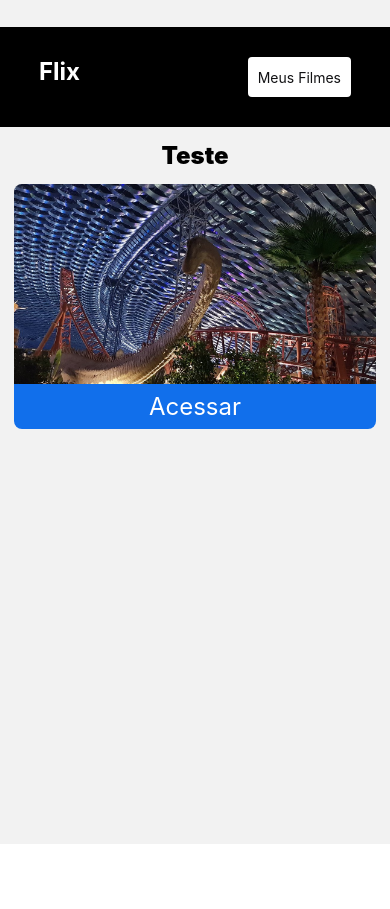
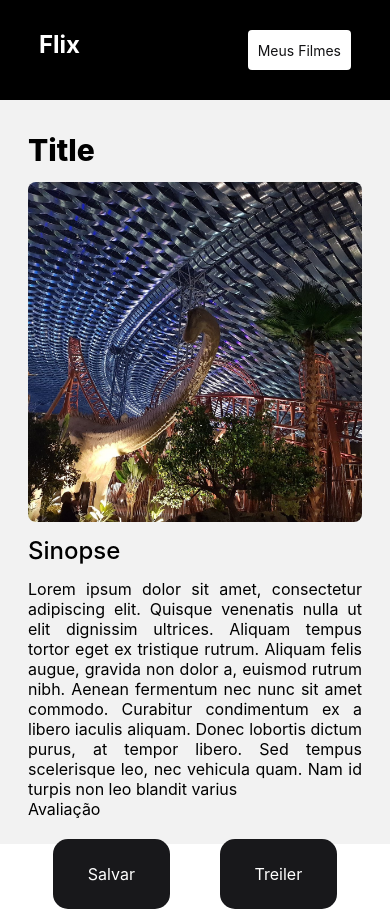
Before and after one commit to ferrariflaviaa/Flix, a React Native app: screen /Movie in a window 390 px wide. Before the commit the page ends 844 px from the top, so only its background shows below. Built offline with nearby package versions, Linux system fonts and the light colour scheme.

Commit message:
feat: create movie

```diff
--- a/src/components/Header/index.tsx
+++ b/src/components/Header/index.tsx
@@ -3,13 +3,14 @@ import { styles } from './styles';
 
 interface IHeaderProps {
   handleClickMyFilms: () => void;
+  handleClickHome: () => void;
 }
 
-export function Header({ handleClickMyFilms }: IHeaderProps) {
+export function Header({ handleClickMyFilms, handleClickHome }: IHeaderProps) {
 
   return (
     <View style={styles.header}>
-      <Text style={styles.logo}>Flix</Text>
+      <Text style={styles.logo} onPress={() => handleClickHome()}>Flix</Text>
       <TouchableOpacity style={styles.button} onPress={() => handleClickMyFilms()}>
         <Text style={styles.buttonText}>Meus Filmes</Text>
       </TouchableOpacity>
--- a/src/components/Header/styles.ts
+++ b/src/components/Header/styles.ts
@@ -9,7 +9,7 @@ export const styles = StyleSheet.create({
     backgroundColor: "black",
     padding: 30,
     paddingHorizontal: "10%",
-    marginTop:27,
+    // marginTop:27,
   },
   logo: {
     textDecoration: "none",
--- a/src/pages/Home/index.tsx
+++ b/src/pages/Home/index.tsx
@@ -9,12 +9,15 @@ export function Home() {
   const { navigate } = useNavigation();
 
   const handleClickMyFilms = () => {
-    navigate("Details")
+    navigate("Movie")
+  }
+  const handleClickHome = () => {
+    navigate("Movie")
   }
 
   return (
     <View>
-      <Header handleClickMyFilms={handleClickMyFilms} />
+      <Header handleClickMyFilms={handleClickMyFilms} handleClickHome={handleClickHome} />
       <View style={styles.listaFilmes}>
         <Text style={styles.listKey} />
         <Text style={styles.listTitle}>Teste</Text>
--- /dev/null
+++ b/src/pages/Movie/index.tsx
@@ -0,0 +1,37 @@
+import { View, Text, Image, TouchableOpacity, ScrollView } from "react-native";
+import { Header } from "../../components/Header";
+import { useNavigation } from "@react-navigation/native";
+import teste from "../../assets/teste.jpg";
+import { styles } from "./styles";
+export function Movie() {
+
+  const { navigate } = useNavigation();
+
+  const handleClickMyFilms = () => {
+    navigate("Details")
+  }
+  const handleClickHome = () => {
+    navigate("Home")
+  }
+
+  return (
+    <View>
+      <Header handleClickMyFilms={handleClickMyFilms} handleClickHome={handleClickHome}/>
+      <ScrollView style={styles.container} showsVerticalScrollIndicator={false}>
+        <Text style={styles.title}>Title</Text>
+        <Image source={teste} style={styles.imge} />
+        <Text style={styles.titleSinopse}>Sinopse</Text>
+        <Text style={styles.sinopse}>Lorem ipsum dolor sit amet, consectetur adipiscing elit. Quisque venenatis nulla ut elit dignissim ultrices. Aliquam tempus tortor eget ex tristique rutrum. Aliquam felis augue, gravida non dolor a, euismod rutrum nibh. Aenean fermentum nec nunc sit amet commodo. Curabitur condimentum ex a libero iaculis aliquam. Donec lobortis dictum purus, at tempor libero. Sed tempus scelerisque leo, nec vehicula quam. Nam id turpis non leo blandit varius </Text>
+        <Text style={styles.avaliacao}>Avaliação</Text>
+        <View style={styles.acao}>
+          <TouchableOpacity>
+            <Text style={styles.button}>Salvar</Text>
+          </TouchableOpacity>
+          <TouchableOpacity>
+            <Text style={styles.button}>Treiler</Text>
+          </TouchableOpacity>
+        </View>
+      </ScrollView>
+    </View>
+  )
+}
--- /dev/null
+++ b/src/pages/Movie/styles.ts
@@ -0,0 +1,57 @@
+import { StyleSheet } from 'react-native';
+import { THEME } from '../../theme';
+
+export const styles = StyleSheet.create({
+  container: {
+    marginHorizontal: 20,
+    marginVertical: 0,
+    marginTop: 18,
+    display: "flex",
+    // justifyContent: "center",
+    // flexDirection: "column",
+    maxWidth: 800,
+    paddingVertical: 0,
+    paddingHorizontal: 8,
+  },
+
+  title: {
+    fontSize: THEME.FONT_SIZE.GG,
+    fontWeight: "800",
+    marginVertical: 14,
+    marginHorizontal: 0,
+  },
+  imge: {
+    borderRadius: 8,
+    width: 800,
+    maxWidth: "100%",
+    maxHeight: 340,
+  },
+  titleSinopse: {
+    marginVertical: 14,
+    fontSize: THEME.FONT_SIZE.LG,
+    fontWeight: "500",
+  },
+  sinopse:{
+    textAlign: "justify",
+    fontSize: THEME.FONT_SIZE.MD,
+  },
+  avaliacao:{
+    fontSize: THEME.FONT_SIZE.MD,
+  },
+  acao:{
+    flex: 1,
+    display: 'flex',
+    flexDirection: 'row',
+    marginTop: 20,
+    justifyContent: "space-around",
+
+  },
+  button: {
+    backgroundColor: THEME.COLORS.BACKGROUND_800,
+    fontSize: THEME.FONT_SIZE.MD,
+    paddingHorizontal: 35,
+    paddingVertical: 25,
+    borderRadius: 15,
+    color: THEME.COLORS.TEXT,
+  },
+})
--- a/src/routes/index.tsx
+++ b/src/routes/index.tsx
@@ -3,6 +3,7 @@ import { NavigationContainer } from '@react-navigation/native';
 import { createNativeStackNavigator } from '@react-navigation/native-stack';
 import { Home } from '../pages/Home';
 import { Details } from '../pages/Details';
+import { Movie } from '../pages/Movie';
 
 const Stack = createNativeStackNavigator();
 export function Routes() {
@@ -10,6 +11,7 @@ export function Routes() {
     <NavigationContainer>
       <Stack.Navigator initialRouteName="Home" screenOptions={{headerShown: false}}>
         <Stack.Screen name="Home" component={Home}/>
+        <Stack.Screen name="Movie" component={Movie}/>
         <Stack.Screen name="Details" component={Details} />
       </Stack.Navigator>
     </NavigationContainer>
--- a/src/theme/index.ts
+++ b/src/theme/index.ts
@@ -31,6 +31,7 @@ export const THEME = {
   FONT_SIZE: {
     SM: 14,
     MD: 16,
-    LG: 24
+    LG: 24,
+    GG: 30,
   }
 };
```
